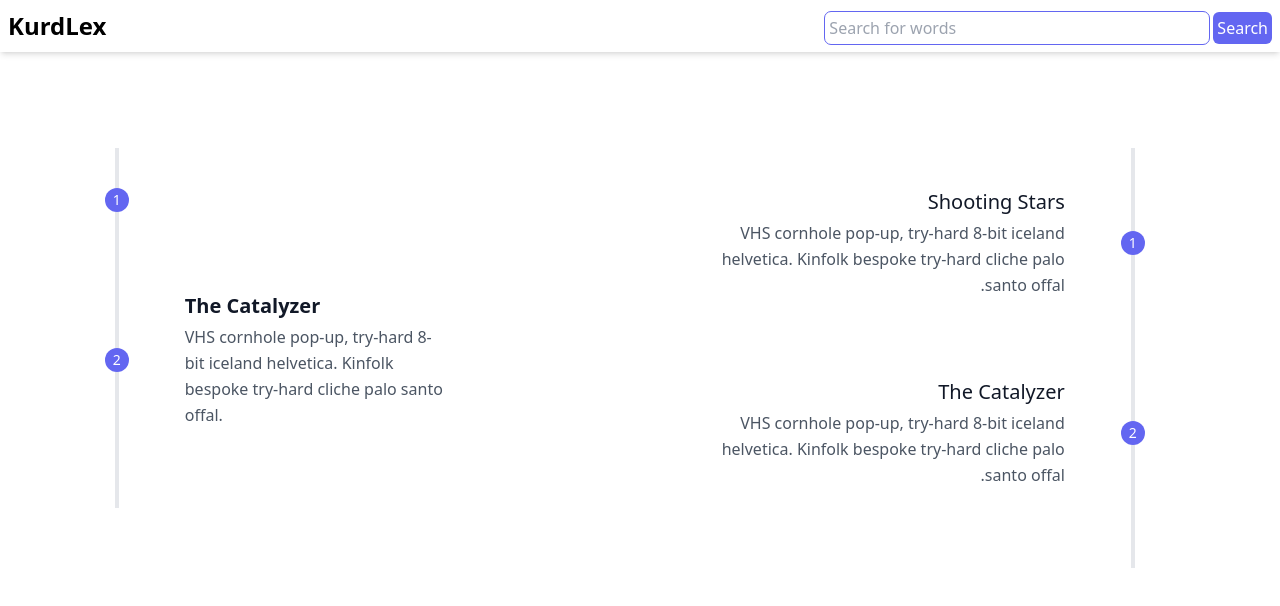
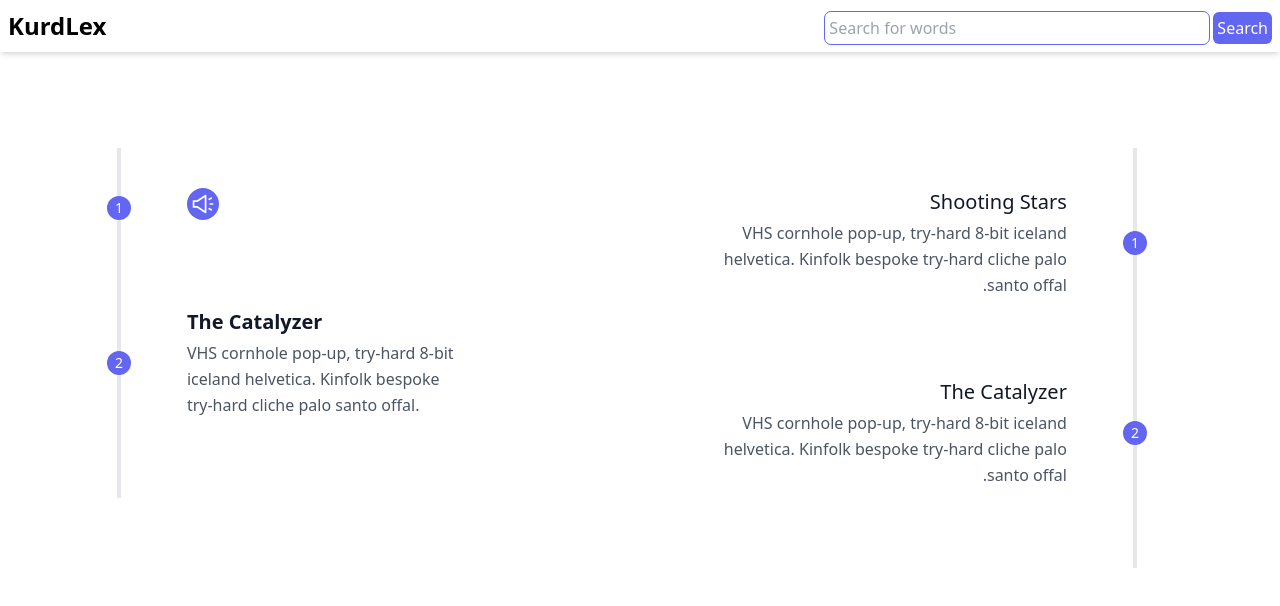
Before and after one commit to mohammedd-jabbar/kurdLex, a Next.js app: page / in a window 1280 px wide. Shown: the top 606 px of the page. Built offline with nearby package versions, Linux system fonts and the light colour scheme.

Commit message:
add some ui

```diff
--- a/app/components/Steps.jsx
+++ b/app/components/Steps.jsx
@@ -1,10 +1,13 @@
-import axios from "axios";
 import React from "react";
 import { useSelector } from "react-redux";
-import { selectDictionaryData } from "../lib/services/dataDictionarySlice";
+import { AiOutlineSound } from "react-icons/ai";
 
 export default function Steps() {
   const data = useSelector((state) => state.dataDictionarySlice.dataDictionary);
+
+  const handleAudioPlay = async () => {
+    new Audio(data.audio).play();
+  };
 
   console.log(data);
 
@@ -21,7 +24,11 @@ export default function Steps() {
             </div>
             <div className="flex-grow md:pl-8 pl-6 flex sm:items-center items-start flex-col sm:flex-row">
               <div className="flex-grow sm:pl-6 mt-6 sm:mt-0">
-                <div className="">
+                <div className="flex justify-start items-center mb-2">
+                  <AiOutlineSound
+                    onClick={handleAudioPlay}
+                    className="mr-2 bg-[#6366f1] text-white w-8 h-8 rounded-full p-1 cursor-pointer hover:bg-[#6366f1]/90 focus:scale-110 hover:scale-110 active:scale-105 transition"
+                  />
                   <h2 className="font-semibold title-font text-gray-900 mb-1 text-2xl">
                     {data && data.word}
                   </h2>
--- a/package.json
+++ b/package.json
@@ -18,6 +18,7 @@
     "puppeteer": "^21.5.2",
     "react": "^18",
     "react-dom": "^18",
+    "react-icons": "^4.12.0",
     "react-redux": "^8.1.3",
     "react-spinners": "^0.13.8"
   },
```
Also changed, not shown: 1 other file (tests, documents, lock files or other folders).
